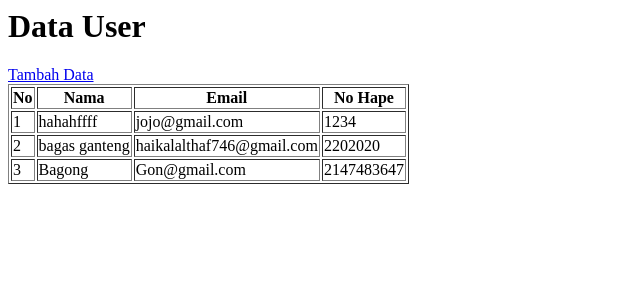
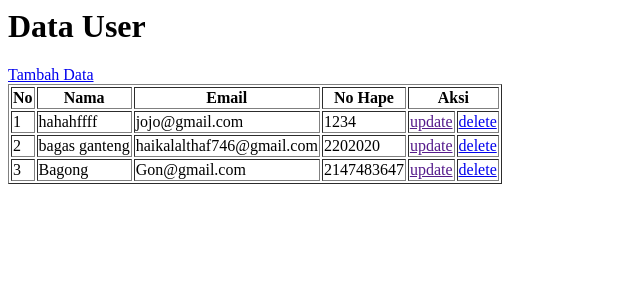
Before and after one commit to rabbaniqibar2302/PBO-CRUD-XII, a PHP site: page / in a window 1280 px wide. Shown: the top 300 px of the page, without its empty margins (0-640 px from the left). Run offline with PHP 8.4, Linux system fonts and the light colour scheme; data comes from the database, SQL or seed files in the repository.

Commit message:
fix delete

```diff
--- a/CRUD OOP/config.php
+++ b/CRUD OOP/config.php
@@ -34,6 +34,11 @@ class db{
         '$no_hape')");
     }
 
+    function hapus_data($id){
+        mysqli_query($this->connect,"delete from user where
+        id = '$id'");
+    }
+
 
 
 }
--- a/CRUD OOP/index.php
+++ b/CRUD OOP/index.php
@@ -13,6 +13,7 @@
             <th>Nama</th>
             <th>Email</th>
             <th>No Hape</th>
+            <th colspan="2">Aksi</th>
         </tr>
         <?php
         include 'config.php';
@@ -25,6 +26,8 @@
             <td>{$data['nama']}</td>
             <td>{$data['email']}</td>
             <td>{$data['no_hape']}</td>
+            <td><a href=''>update</a></td>
+            <td><a href='proses.php?id={$data['id']}&aksi=hapus'>delete</a></td>
             </tr>
             ";
         }
```
Also changed, not shown: CRUD OOP/proses.php (+10 -0 lines).
